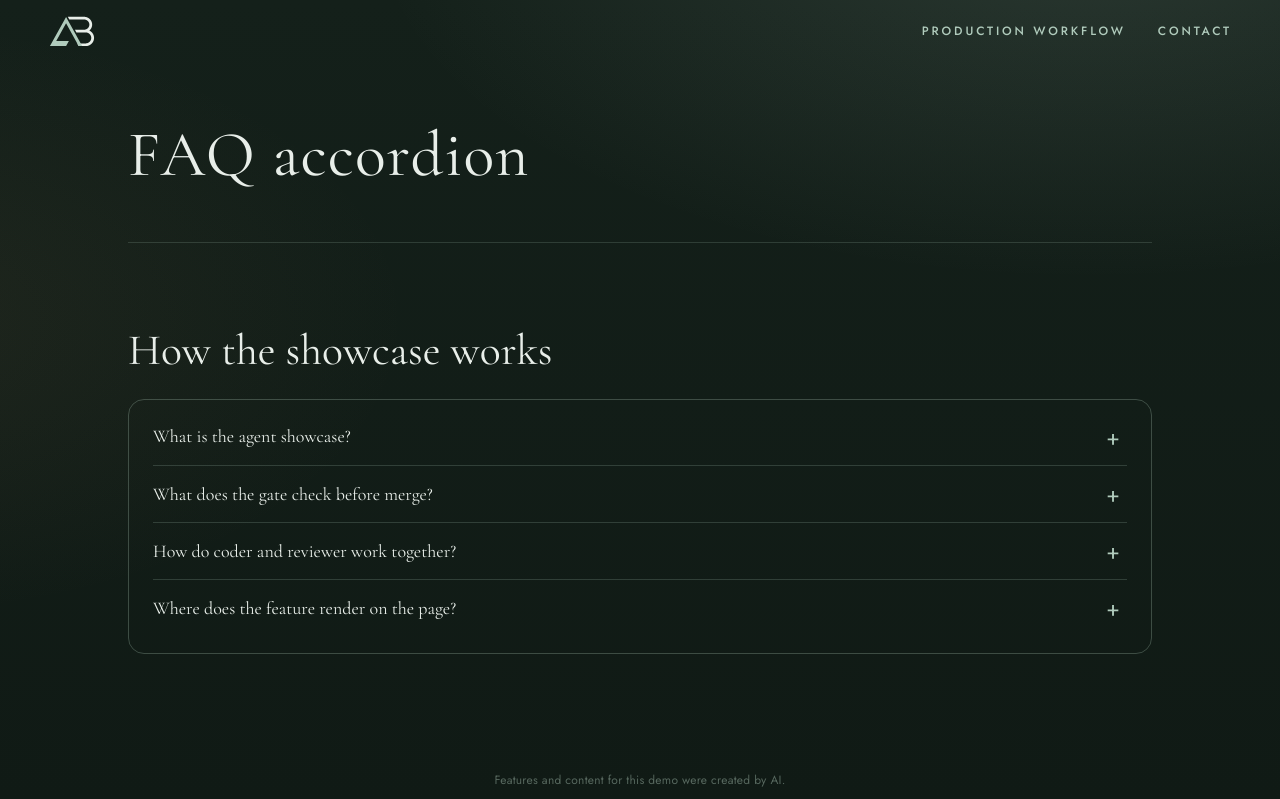
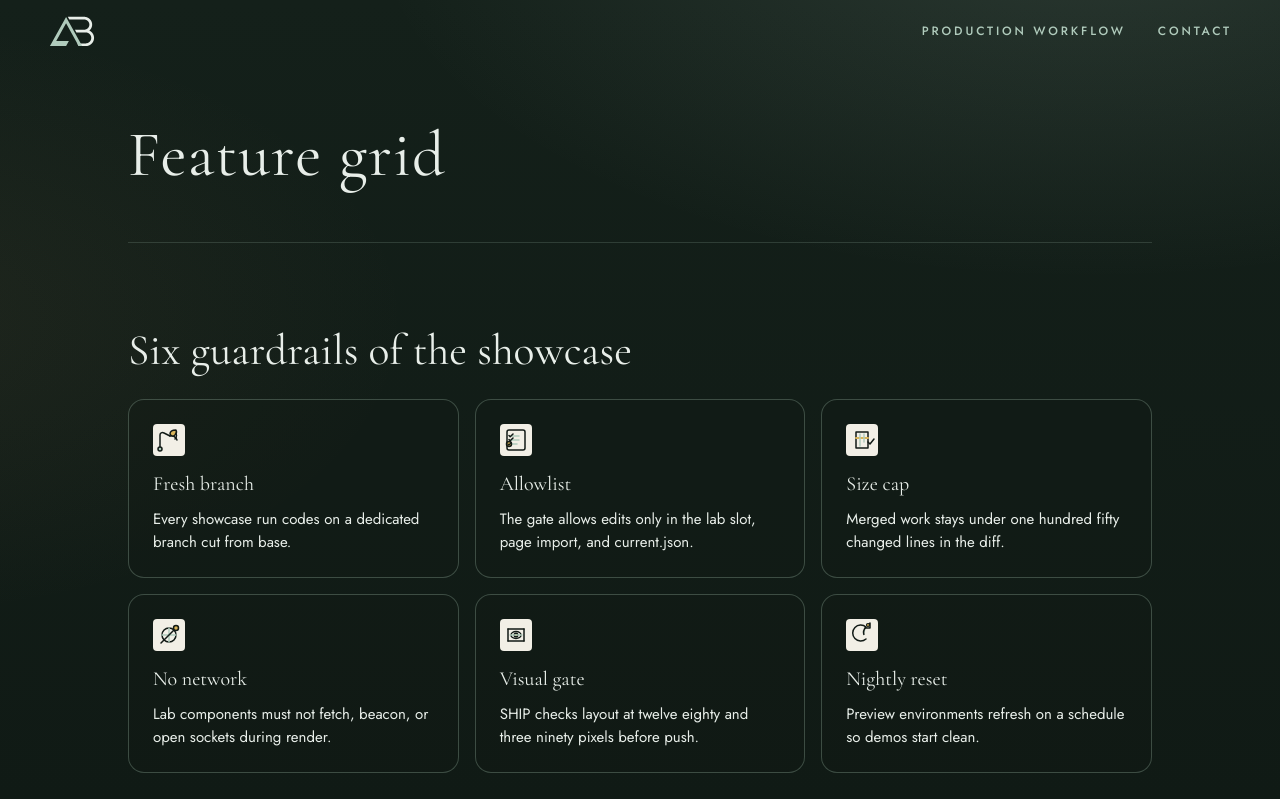
Before and after one commit to ashtonbach/agent-showcase, a Next.js app: page /showcase/ in a window 1280 px wide. Shown: the top 799 px of the page. Built offline with nearby package versions, Linux system fonts and the light colour scheme.

Commit message:
Feature: Feature grid (Authors: Alder) (#405)
Merged after Rowan (AI reviewer) approved 1dee027 and the v2 gate, build and functional checks passed. Author: Alder (AI coder)

Co-author: Alder (AI coder)

```diff
--- a/app/lab/current.json
+++ b/app/lab/current.json
@@ -1 +1 @@
-{"slug":"faq-accordion"}
+{"slug":"feature-grid"}
--- a/app/lab/feature-grid/index.tsx
+++ b/app/lab/feature-grid/index.tsx
@@ -1,80 +1,66 @@
 "use client";
 
-import { useCallback, useState, type SyntheticEvent } from "react";
+import { useState } from "react";
 
-const cards = [
-  { title: "Fresh branch", body: "Each run starts on a new branch cut from base, not from main.", icon: 0 },
-  { title: "Allowlist", body: "The gate only permits changes in the lab slot and a few fixed paths.", icon: 1 },
-  { title: "Size cap", body: "More than 150 changed lines in the diff fails the merge gate.", icon: 2 },
-  { title: "No network", body: "Lab code must not fetch, poll sockets, or read secrets from the environment.", icon: 3 },
-  { title: "Visual gate", body: "SHIP checks layout at 1280 and 390 pixels before the build may pass.", icon: 4 },
-  { title: "Nightly reset", body: "The operator's demo stack resets on a nightly schedule to a clean baseline.", icon: 5 },
-];
+const ITEMS = [
+  { title: "Fresh branch", text: "Every showcase run codes on a dedicated branch cut from base.", icon: "icon-0.svg", alt: "Branch icon" },
+  { title: "Allowlist", text: "The gate allows edits only in the lab slot, page import, and current.json.", icon: "icon-1.svg", alt: "Allowlist icon" },
+  { title: "Size cap", text: "Merged work stays under one hundred fifty changed lines in the diff.", icon: "icon-2.svg", alt: "Size cap icon" },
+  { title: "No network", text: "Lab components must not fetch, beacon, or open sockets during render.", icon: "icon-3.svg", alt: "No network icon" },
+  { title: "Visual gate", text: "SHIP checks layout at twelve eighty and three ninety pixels before push.", icon: "icon-4.svg", alt: "Visual gate icon" },
+  { title: "Nightly reset", text: "Preview environments refresh on a schedule so demos start clean.", icon: "icon-5.svg", alt: "Nightly reset icon" },
+] as const;
 
-function FallbackIcon() {
+function CardIcon({ file, alt }: { file: string; alt: string }) {
+  const [bad, setBad] = useState(false);
+  const onErr = () => setBad(true);
+  if (bad) {
     return (
-    <span data-art="fallback" aria-hidden="true" className="lab-icon-fb">
+      <span data-art="fallback" aria-hidden="true" className="lab-fg-icon-fb">
         <svg width="32" height="32" viewBox="0 0 32 32" aria-hidden="true">
-        <rect width="32" height="32" rx="6" fill="#14201A" />
-        <path d="M8 22 L16 8 L24 22 Z" fill="none" stroke="#B0CBBC" strokeWidth="1.5" />
-        <circle cx="16" cy="18" r="3" fill="#D9B45A" />
+          <rect x="4" y="4" width="24" height="24" rx="6" fill="rgba(176,203,188,0.35)" />
         </svg>
       </span>
     );
   }
-
-function CardIcon({ n }: { n: number }) {
-  const [broken, setBroken] = useState(false);
-  const onErr = useCallback((e: SyntheticEvent<HTMLImageElement>) => {
-    e.currentTarget.removeAttribute("data-art");
-    setBroken(true);
-  }, []);
   return (
-    <span className="lab-icon">
-      {broken ? (
-        <FallbackIcon />
-      ) : (
     <img
       data-art="image"
-          src={`/lab/feature-grid/icon-${n}.svg`}
+      className="lab-fg-icon"
+      src={`/lab/feature-grid/${file}`}
       width={32}
       height={32}
-          alt=""
+      alt={alt}
       onError={onErr}
     />
-      )}
-    </span>
   );
 }
 
 export default function FeatureGrid() {
   return (
-    <section data-lab="feature-grid" aria-labelledby="lab-feature-grid-title">
-      <style>{`
-.lab-feature-grid { width: min(960px, 100%); margin: 8px auto 56px; padding: 0 16px; }
-.lab-feature-grid h2 { font-family: var(--serif); font-weight: 400; font-size: 30px; color: var(--mist); margin-bottom: 28px; }
-.lab-grid { list-style: none; display: grid; gap: 16px; grid-template-columns: repeat(3, minmax(0, 1fr)); }
-@media (max-width: 900px) { .lab-grid { grid-template-columns: repeat(2, minmax(0, 1fr)); } }
-@media (max-width: 600px) { .lab-grid { grid-template-columns: 1fr; } }
-.lab-card { border: 1px solid rgba(176,203,188,0.28); border-radius: 16px; padding: 24px; background: rgba(18,26,22,0.35); }
-.lab-icon { display: block; margin-bottom: 12px; width: 32px; height: 32px; }
-.lab-icon-fb { display: block; }
-.lab-card h3 { font-family: var(--sans); font-size: 17px; font-weight: 500; color: var(--mist); margin-bottom: 8px; }
-.lab-card p { color: var(--muted); font-size: 15px; line-height: 1.55; }
-@media (prefers-reduced-motion: reduce) { .lab-card { transition: none; } }
-`}</style>
-      <div className="lab-feature-grid">
-        <h2 id="lab-feature-grid-title">Six guardrails of the showcase</h2>
-        <ul className="lab-grid">
-          {cards.map((c) => (
-            <li key={c.title} className="lab-card">
-              <CardIcon n={c.icon} />
-              <h3>{c.title}</h3>
-              <p>{c.body}</p>
+    <section data-lab="feature-grid" aria-labelledby="lab-fg-title" className="lab-fg">
+      <h2 id="lab-fg-title">Six guardrails of the showcase</h2>
+      <ul className="lab-fg-grid">
+        {ITEMS.map((item) => (
+          <li key={item.title} className="lab-fg-card">
+            <CardIcon file={item.icon} alt={item.alt} />
+            <h3 className="lab-fg-card-title">{item.title}</h3>
+            <p className="lab-fg-card-text">{item.text}</p>
           </li>
         ))}
       </ul>
-      </div>
+      <style>{`
+        .lab-fg { width: min(960px, 100%); margin: 8px auto 56px; color: var(--mist, #E8EEE9); }
+        .lab-fg > h2 { font-family: var(--serif); font-weight: 400; font-size: 30px; line-height: 1.15; margin: 10px 0 24px; color: var(--mist, #F2EFE6); }
+        .lab-fg-grid { list-style: none; margin: 0; padding: 0; display: grid; gap: 16px; grid-template-columns: repeat(3, minmax(0, 1fr)); }
+        .lab-fg-card { border: 1px solid rgba(176, 203, 188, 0.28); border-radius: 16px; padding: 24px; background: rgba(18, 26, 22, 0.35); }
+        .lab-fg-icon, .lab-fg-icon-fb { display: block; margin-bottom: 12px; }
+        .lab-fg-card-title { margin: 0 0 8px; font-family: var(--serif); font-weight: 400; font-size: 20px; color: var(--mist, #F2EFE6); }
+        .lab-fg-card-text { margin: 0; font-family: var(--sans); font-size: 15px; line-height: 1.5; color: var(--mist, #E8EEE9); }
+        @media (max-width: 900px) { .lab-fg-grid { grid-template-columns: repeat(2, minmax(0, 1fr)); } }
+        @media (max-width: 600px) { .lab-fg-grid { grid-template-columns: minmax(0, 1fr); } .lab-fg { width: min(720px, 100%); } }
+        @media (prefers-reduced-motion: reduce) { .lab-fg * { animation: none !important; transition: none !important; } }
+      `}</style>
     </section>
   );
 }
--- a/app/page.tsx
+++ b/app/page.tsx
@@ -1,4 +1,4 @@
-import Lab from "./lab/faq-accordion";
+import Lab from "./lab/feature-grid";
 import { readDemoKey, demoTitle } from "./demo-name";
 const demoKey = readDemoKey();
 const demoName = demoTitle();
```
Lines whose indentation alone changed are shown as unchanged.
